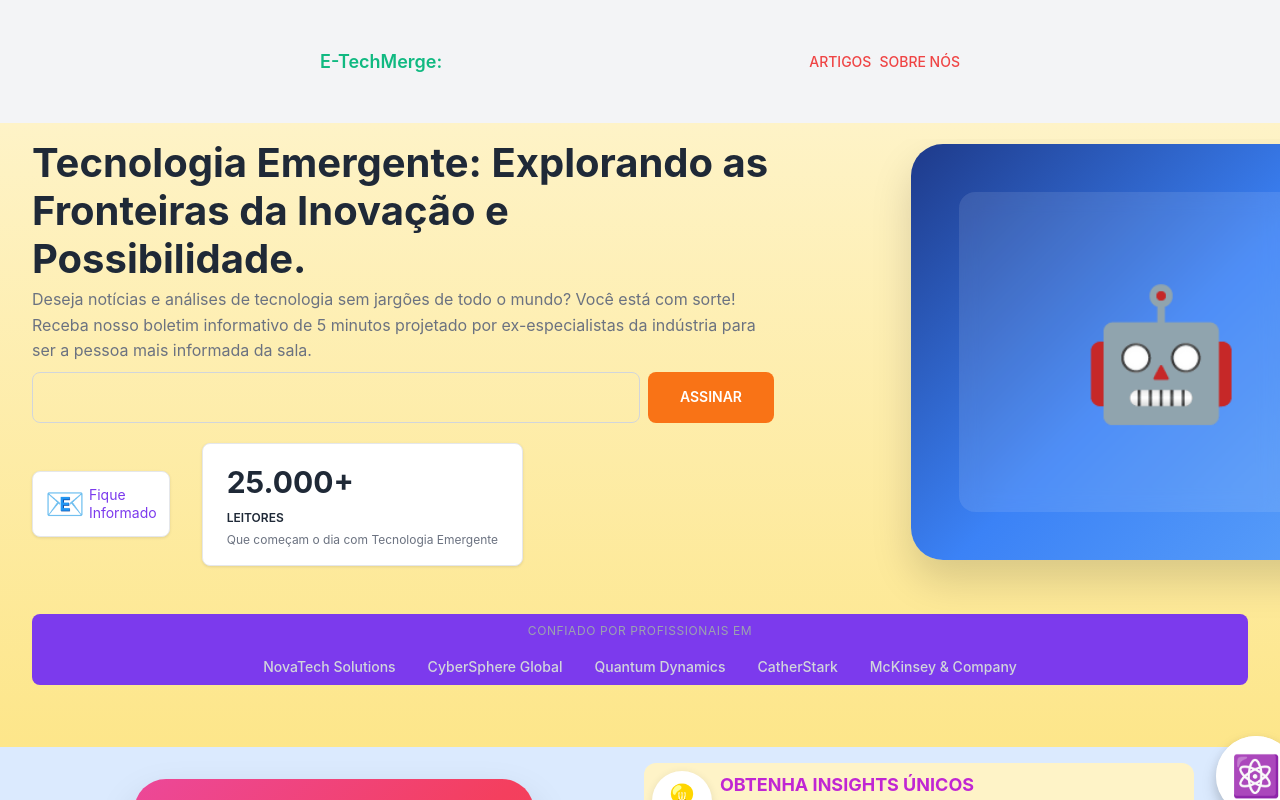
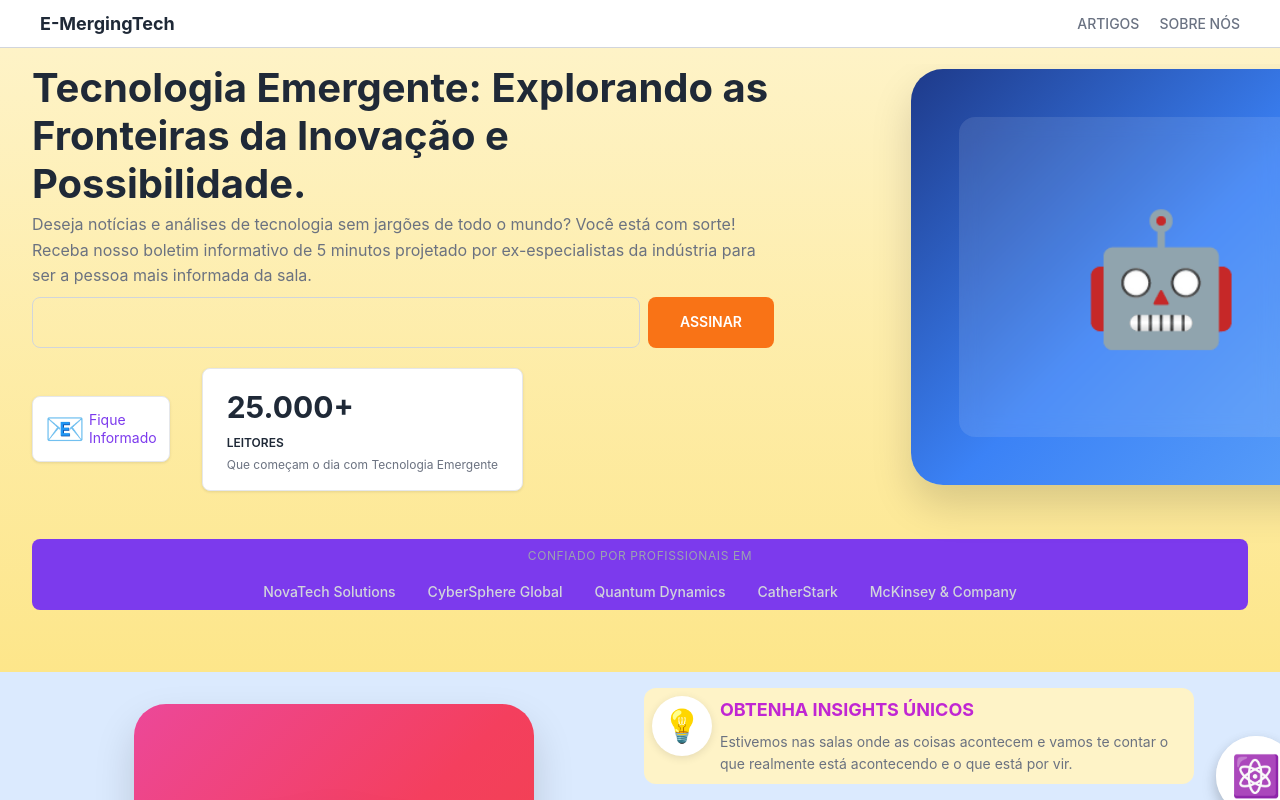
Before and after one commit to maia-leticia/nh-front-test, a React (Vite) app: page / in a window 1280 px wide. Shown: the top 800 px of the page. Built offline with nearby package versions, Linux system fonts and the light colour scheme.

Commit message:
feat(header): convert to tailwind and improve semantic tags

```diff
--- a/src/components/Header/Header.module.css
+++ /dev/null
@@ -1,57 +0,0 @@
-.header {
-  background-color: #f3f4f6;
-  padding: 3rem 0;
-  z-index: 1000;
-}
-
-.container {
-  max-width: 1280px;
-  margin: 0 auto;
-  padding: 0 5rem;
-  display: flex;
-  justify-content: space-between;
-  align-items: center;
-  width: 800px;
-  overflow-x: scroll;
-}
-
-.logo {
-  font-size: 1.125rem;
-  font-weight: 600;
-  color: #10b981;
-}
-
-.nav {
-  display: flex;
-  gap: 0.5rem;
-}
-
-.navLink {
-  font-size: 0.875rem;
-  font-weight: 500;
-  color: #ef4444;
-  text-decoration: none;
-  transition: color 0.2s;
-}
-
-.navLink:hover {
-  color: #dc2626;
-}
-
-@media (max-width: 768px) {
-  .container {
-    padding: 0 1rem;
-  }
-
-  .logo {
-    font-size: 1rem;
-  }
-
-  .nav {
-    gap: 1rem;
-  }
-
-  .navLink {
-    font-size: 0.75rem;
-  }
-}
--- a/src/components/Header/Header.tsx
+++ b/src/components/Header/Header.tsx
@@ -1,18 +1,19 @@
-import styles from './Header.module.css';
+const Header = () => {
 
-const Header = () => {
+  const navLinkStyle = "md:text-sm font-medium text-gray-500 no-underline transition-colors duration-200 hover:text-black text-xs"
+
   return (
-    <div className={styles.header}>
-      <div className={styles.container}>
-        <div className={styles.logo}>
-          E-TechMerge:
-        </div>
-        <span className={styles.nav}>
-          <a href="#article" className={styles.navLink}>ARTIGOS</a>
-          <a href="#about" className={styles.navLink}>SOBRE NÓS</a>
-        </span>
-      </div>
-    </div>
+    <header className=" h-12 border-b flex justify-center border-b-gray-300">
+      <section className=" mx-auto flex justify-between items-center w-100 md:w-140 xl:w-300 px-4 md:px-20">
+        <h2 className="md:text-lg font-bold color text-4">
+          E-MergingTech
+        </h2>
+        <nav className="flex gap-5">
+          <a href="#article" className={navLinkStyle}>ARTIGOS</a>
+          <a href="#about" className={navLinkStyle}>SOBRE NÓS</a>
+        </nav>
+      </section>
+    </header>
   );
 };
 
```
